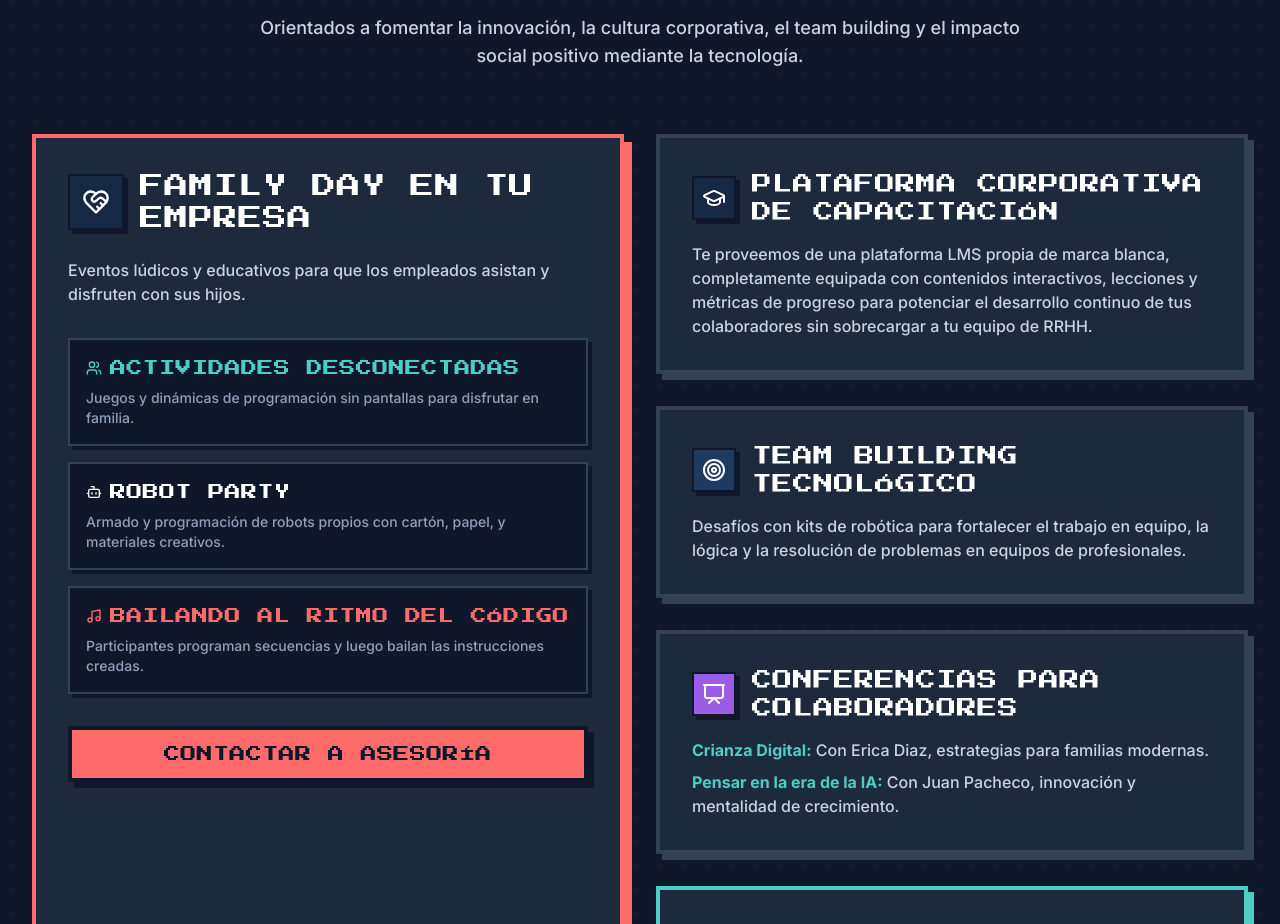
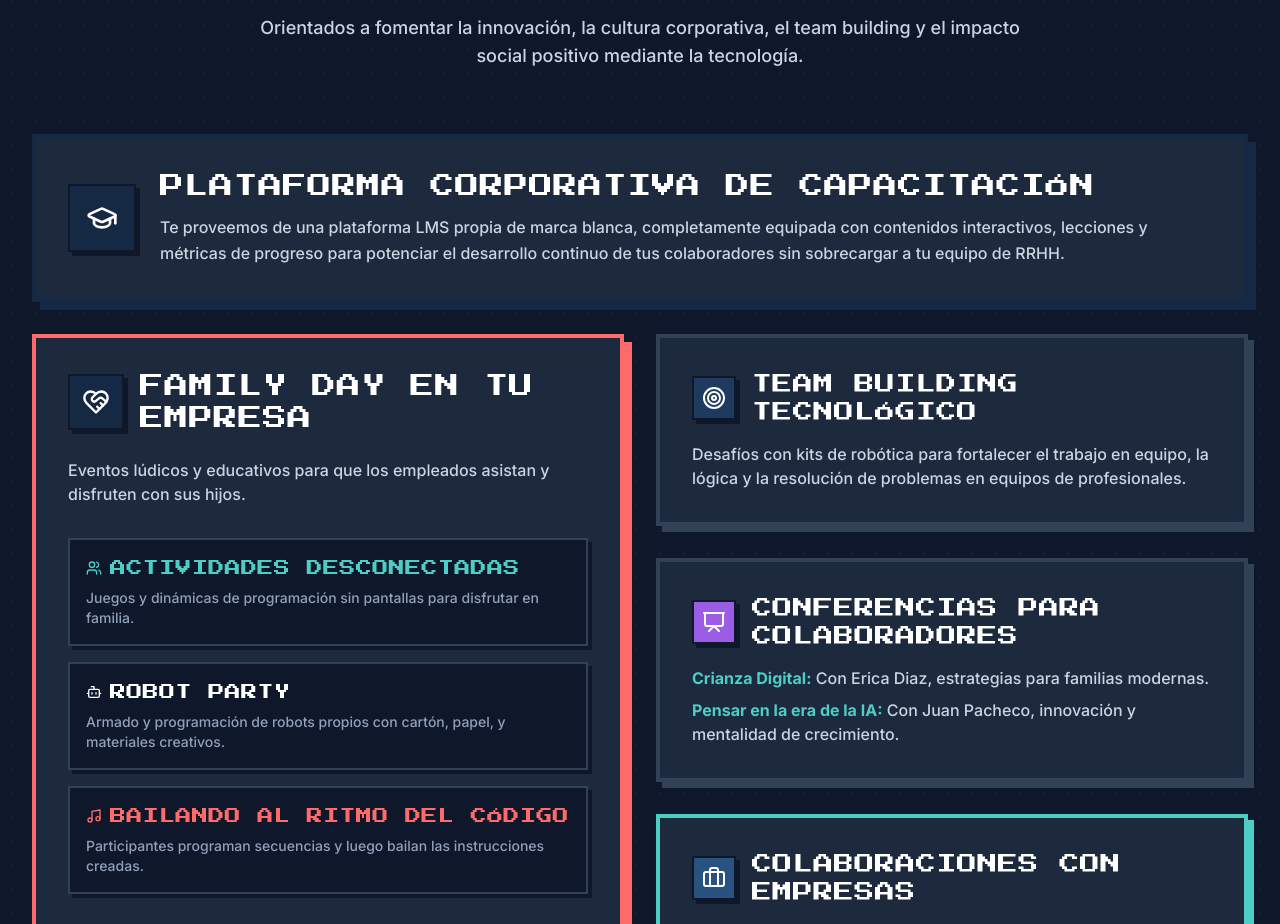
Before and after one commit to juanpachecovibecoding/web-de-playcode-oficial, a React (Vite) app: page / in a window 1280 px wide. Shown: the part 5320-6244 px from the top of the page. Built offline with nearby package versions, Linux system fonts and the light colour scheme; no server answers; the database is empty.

Commit message:
layout: place Plataforma Corporativa de Capacitación card as top full-width hero card in Corporate section

```diff
--- a/src/components/Corporate.tsx
+++ b/src/components/Corporate.tsx
@@ -14,6 +14,21 @@ export const Corporate: React.FC = () => {
             Orientados a fomentar la innovación, la cultura corporativa, el team building
             y el impacto social positivo mediante la tecnología.
           </p>
+        </div>
+
+        {/* Top Priority Horizontal Card: Plataforma Corporativa de Capacitación */}
+        <div className="bg-slate-800 border-4 border-[#152945] p-8 shadow-[8px_8px_0_0_#152945] hover:-translate-y-1 hover:shadow-[12px_12px_0_0_#152945] transition-all mb-8">
+          <div className="flex flex-col md:flex-row md:items-center gap-6">
+            <div className="p-4 bg-[#152945] text-white border-2 border-slate-900 shadow-[4px_4px_0_0_#0f172a] shrink-0 self-start md:self-center">
+              <GraduationCap className="w-8 h-8" />
+            </div>
+            <div>
+              <h3 className="font-pixel text-xl sm:text-2xl tracking-wide text-white mb-3">PLATAFORMA CORPORATIVA DE CAPACITACIÓN</h3>
+              <p className="text-slate-300 font-medium leading-relaxed">
+                Te proveemos de una plataforma LMS propia de marca blanca, completamente equipada con contenidos interactivos, lecciones y métricas de progreso para potenciar el desarrollo continuo de tus colaboradores sin sobrecargar a tu equipo de RRHH.
+              </p>
+            </div>
+          </div>
         </div>
 
         <div className="grid grid-cols-1 lg:grid-cols-2 gap-8 mb-8">
@@ -65,18 +80,6 @@ export const Corporate: React.FC = () => {
           <div className="space-y-8">
             <div className="bg-slate-800 border-4 border-slate-700 p-8 shadow-[6px_6px_0_0_#334155] hover:-translate-y-1 transition-all">
               <div className="flex items-center gap-4 mb-4">
-                <div className="p-2 bg-[#152945] text-white border-2 border-slate-900 shadow-[4px_4px_0_0_#0f172a]">
-                  <GraduationCap className="w-6 h-6" />
-                </div>
-                <h3 className="font-pixel text-base sm:text-xl tracking-wide text-white break-words">PLATAFORMA CORPORATIVA DE CAPACITACIÓN</h3>
-              </div>
-              <p className="text-slate-300 font-medium">
-                Te proveemos de una plataforma LMS propia de marca blanca, completamente equipada con contenidos interactivos, lecciones y métricas de progreso para potenciar el desarrollo continuo de tus colaboradores sin sobrecargar a tu equipo de RRHH.
-              </p>
-            </div>
-
-            <div className="bg-slate-800 border-4 border-slate-700 p-8 shadow-[6px_6px_0_0_#334155] hover:-translate-y-1 transition-all">
-              <div className="flex items-center gap-4 mb-4">
                 <div className="p-2 bg-[#1e3a5f] text-white border-2 border-slate-900 shadow-[4px_4px_0_0_#0f172a]">
                   <Target className="w-6 h-6" />
                 </div>
```
